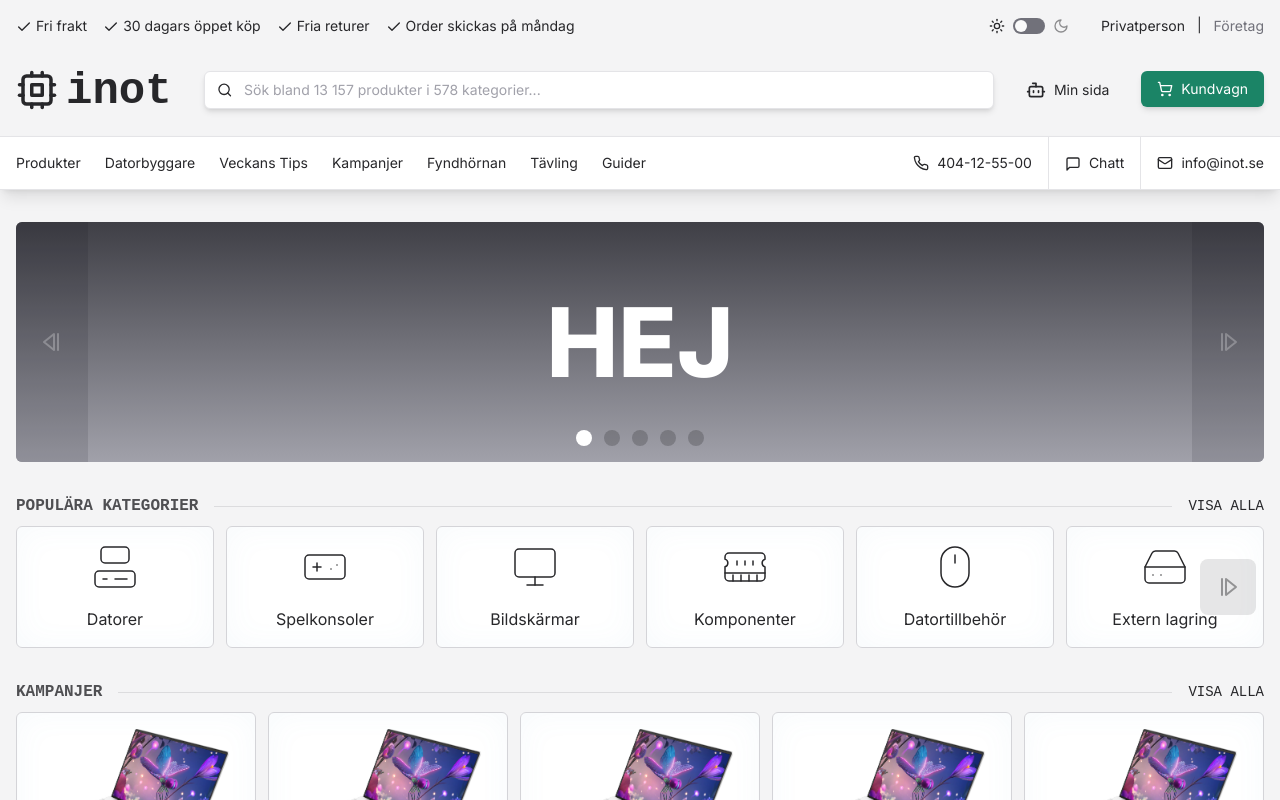
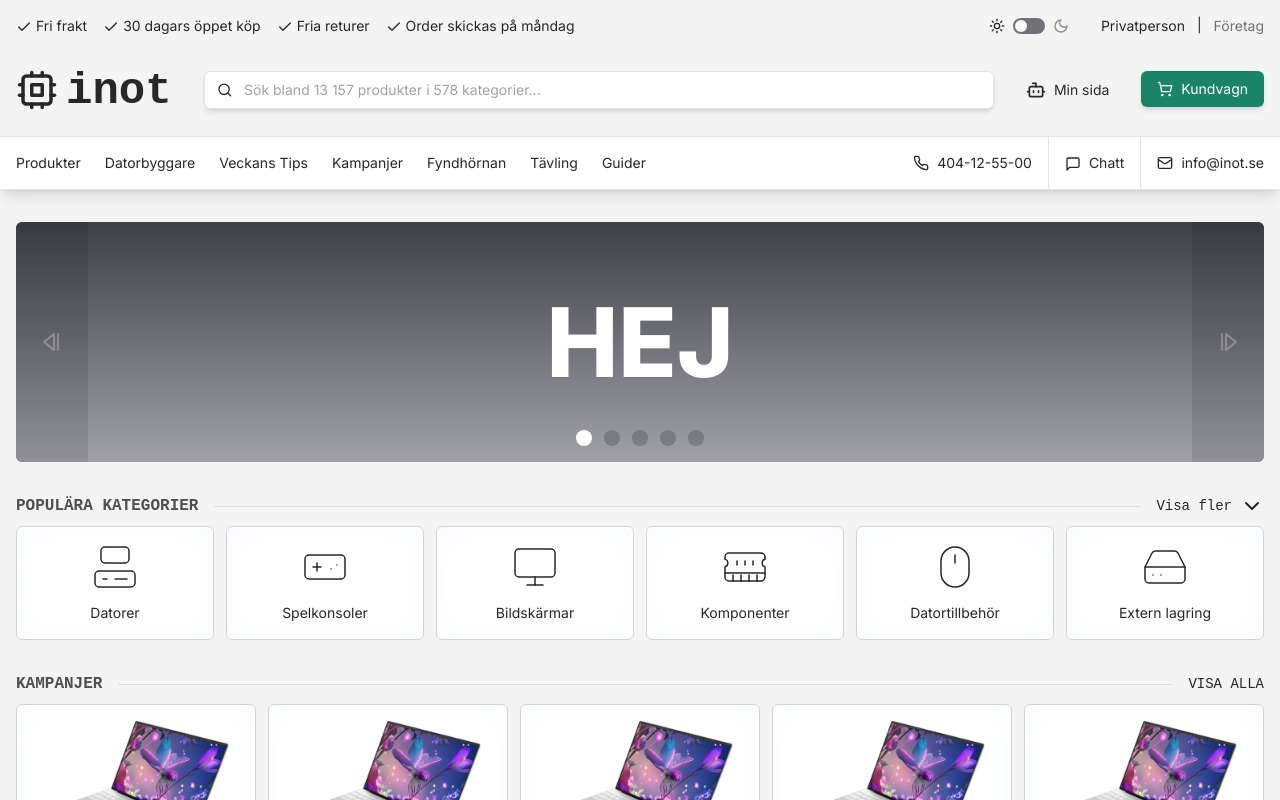
Before and after one commit to simon-off/inet-redesign, a React (Vite) app: page / in a window 1280 px wide. Shown: the top 800 px of the page. Built offline with nearby package versions, Linux system fonts and the light colour scheme.

Commit message:
renamed components and updated added ItemDrawer

```diff
--- a/src/App.tsx
+++ b/src/App.tsx
@@ -15,12 +15,13 @@ import {
 import BannerCarousel from "./components/BannerCarousel";
 import Footer from "./components/Footer";
 import Header from "./components/Header";
-import ItemShelf from "./components/shelf/ItemShelf";
-import ProductItem from "./components/shelf-items/ProductItem";
+import ItemShelf from "./components/ItemShelf";
+import ProductItem from "./components/cards/ProductCard";
 import useFetch from "./hooks/useFetch";
 import IProduct from "./types/IProduct";
-import CategoryItem from "./components/shelf-items/CategoryItem";
+import CategoryItem from "./components/cards/CategoryCard";
 import ICategory from "./types/IProduct copy";
+import ItemDrawer from "./components/ItemDrawer";
 
 const categories = [
   { name: "Datorer", icon: <Computer size={48} absoluteStrokeWidth strokeWidth={1.5} /> },
@@ -45,12 +46,11 @@ export default function App() {
       <Header />
       <main className="mx-auto flex w-full max-w-screen-xl flex-1 flex-col gap-8 px-4 pb-16 pt-8">
         <BannerCarousel />
-        {/* TODO: New shelf for the categories... I don't need the scroll buttons. We can fold instead! */}
-        <ItemShelf heading="Populära kategorier" link="#" visibleItems={6}>
+        <ItemDrawer heading="Populära kategorier">
           {categories.map((category: ICategory, i: number) => (
             <CategoryItem category={category} key={i} />
           ))}
-        </ItemShelf>
+        </ItemDrawer>
         <ItemShelf heading="Kampanjer" link="#" visibleItems={5} error={products.error} loading={products.loading}>
           {products.data?.map((product: IProduct, i: number) => <ProductItem product={product} key={i} />)}
         </ItemShelf>
--- /dev/null
+++ b/src/components/ItemDrawer.tsx
@@ -0,0 +1,59 @@
+import { ReactNode, useRef, useState } from "react";
+import SectionError from "./SectionError";
+import SectionLoading from "./SectionLoading";
+import { ChevronDown } from "lucide-react";
+
+interface IProps {
+  children: ReactNode;
+  error?: Error | null;
+  loading?: boolean;
+  heading: string;
+  link?: string;
+}
+
+// The gap between items in pixels
+const GAP = 12;
+
+export default function ItemDrawer(props: IProps) {
+  const [open, setOpen] = useState(false);
+  const drawerRef = useRef<HTMLDivElement>(document.createElement("div"));
+
+  // RETURN if error
+  if (props.error) {
+    return <SectionError error={props.error} />;
+  }
+
+  // RETURN if loading
+  if (props.loading) {
+    return <SectionLoading />;
+  }
+
+  // RETURN if success
+  return (
+    <section>
+      <div className="flex items-center justify-between gap-4 pb-2 font-mono uppercase">
+        <h2 className="font-semibold uppercase opacity-80">{props.heading}</h2>
+        <div className="h-[1px] flex-1 bg-gray-400 bg-opacity-30"></div>
+        <button onClick={() => setOpen(!open)} className="link flex items-center gap-2 text-sm">
+          Visa fler <ChevronDown className={`${open ? "rotate-180" : ""}`} aria-hidden="true" />
+        </button>
+      </div>
+      <div className="relative">
+        <div
+          ref={drawerRef}
+          className="transition-max-height motion-safe grid grid-cols-[repeat(auto-fit,minmax(calc(135px),1fr))] duration-300 md:grid-cols-[repeat(auto-fit,minmax(calc(180px),1fr))]"
+          style={{
+            gap: `${GAP}px`,
+            overflowY: "hidden",
+            maxHeight:
+              !open && drawerRef.current.firstChild instanceof HTMLElement
+                ? drawerRef.current.firstChild.offsetHeight
+                : drawerRef.current.scrollHeight,
+          }}
+        >
+          {props.children}
+        </div>
+      </div>
+    </section>
+  );
+}
--- a/src/components/shelf/ItemShelf.tsx
+++ b/src/components/ItemShelf.tsx
@@ -1,7 +1,7 @@
 import { StepForward, StepBack } from "lucide-react";
 import { ReactNode, useRef, useState } from "react";
-import ItemShelfError from "./ItemShelfError";
-import ItemShelfLoading from "./ItemShelfLoading";
+import SectionError from "./SectionError";
+import SectionLoading from "./SectionLoading";
 
 interface IProps {
   children: ReactNode;
@@ -51,15 +51,15 @@ export default function ItemShelf(props: IProps) {
 
   // RETURN if error
   if (props.error) {
-    return <ItemShelfError error={props.error} />;
+    return <SectionError error={props.error} />;
   }
 
   // RETURN if loading
   if (props.loading) {
-    return <ItemShelfLoading />;
+    return <SectionLoading />;
   }
 
-  // RENDERING for loading or successful data fetch
+  // RETURN if success
   return (
     <section>
       <div className="flex items-center justify-between gap-4 pb-2 font-mono uppercase">
@@ -83,7 +83,7 @@ export default function ItemShelf(props: IProps) {
           }}
         >
           <button
-            tabIndex={-1}
+            aria-label={`scroll ${props.visibleItems} items left`}
             disabled={scrollLocation === ScrollLocations.Left}
             onClick={() => handleScrollButtonClick(-1)}
             className={`absolute left-2 z-10 rounded-lg bg-gray-950 bg-opacity-20 p-4 transition-opacity duration-500 hover:duration-150 dark:bg-opacity-50 ${
@@ -95,7 +95,7 @@ export default function ItemShelf(props: IProps) {
             <StepBack />
           </button>
           <button
-            tabIndex={-1}
+            aria-label={`scroll ${props.visibleItems} items right`}
             disabled={scrollLocation === ScrollLocations.Right}
             onClick={() => handleScrollButtonClick(1)}
             className={`absolute right-2 z-10 rounded-lg bg-gray-950 bg-opacity-20 p-4 transition-opacity duration-500 hover:duration-150 dark:bg-opacity-50 ${
--- a/src/components/shelf/ItemShelfError.tsx
+++ b/src/components/SectionError.tsx
@@ -1,4 +1,4 @@
-export default function ItemShelfError({ error }: { error: Error }) {
+export default function SectionError({ error }: { error: Error }) {
   return (
     <section>
       <h2 className="pb-2 font-mono font-semibold uppercase opacity-80">Något gick snett</h2>
--- a/src/components/shelf/ItemShelfLoading.tsx
+++ b/src/components/SectionLoading.tsx
@@ -1,4 +1,4 @@
-export default function ItemShelfLoading() {
+export default function SectionLoading() {
   return (
     <section>
       <h2 className="pb-2 font-mono font-semibold uppercase opacity-80">Håll i hatten</h2>
--- a/src/components/shelf-items/CategoryItem.tsx
+++ b/src/components/cards/CategoryCard.tsx
@@ -5,10 +5,10 @@ export default function CategoryItem({ category }: { category: ICategory }) {
     <article className="snap-start flex-col rounded-md border border-gray-300 bg-white shadow-[inset_0_0_32px_rgba(100,150,200,0.05)] dark:border-gray-700 dark:bg-gray-800">
       <a
         href="#"
-        className="flex h-full flex-col items-center gap-4 rounded-md p-4 transition-colors duration-[50ms] hover:text-blue-500"
+        className="flex h-full flex-col items-center gap-3 rounded-md p-4 transition-colors duration-[50ms] hover:text-blue-500"
       >
         <div>{category.icon}</div>
-        <h2>{category.name}</h2>
+        <h2 className="text-center text-sm">{category.name}</h2>
       </a>
     </article>
   );
--- a/tailwind.config.js
+++ b/tailwind.config.js
@@ -23,6 +23,11 @@ export default {
       serif: ["serif", "Georgia"],
       mono: ["JetBrains Mono Variable", "monospace"],
     },
+    extend: {
+      transitionProperty: {
+        "max-height": "max-height",
+      },
+    },
   },
   plugins: ["prettier-plugin-tailwindcss"],
 };
```
Also changed, not shown: src/components/cards/ProductCard.tsx (renamed from src/components/shelf-items/ProductItem.tsx).
